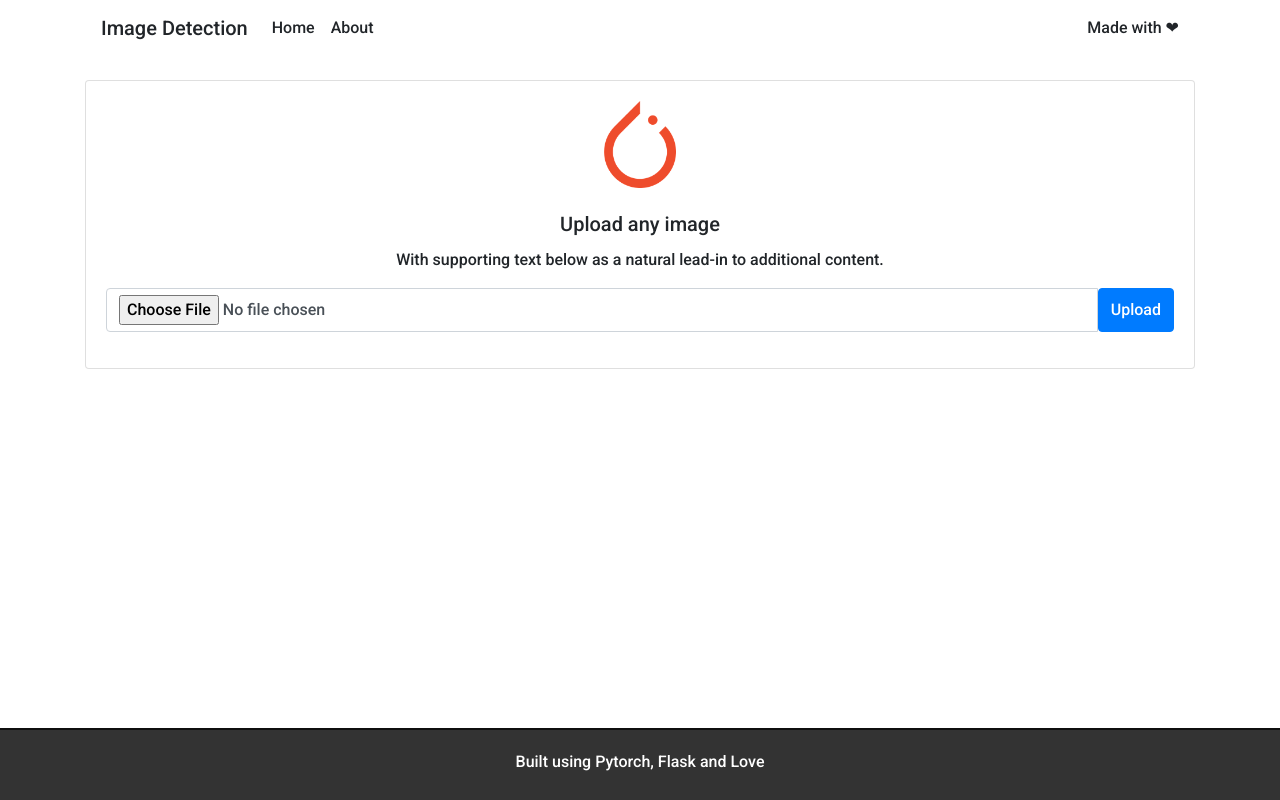
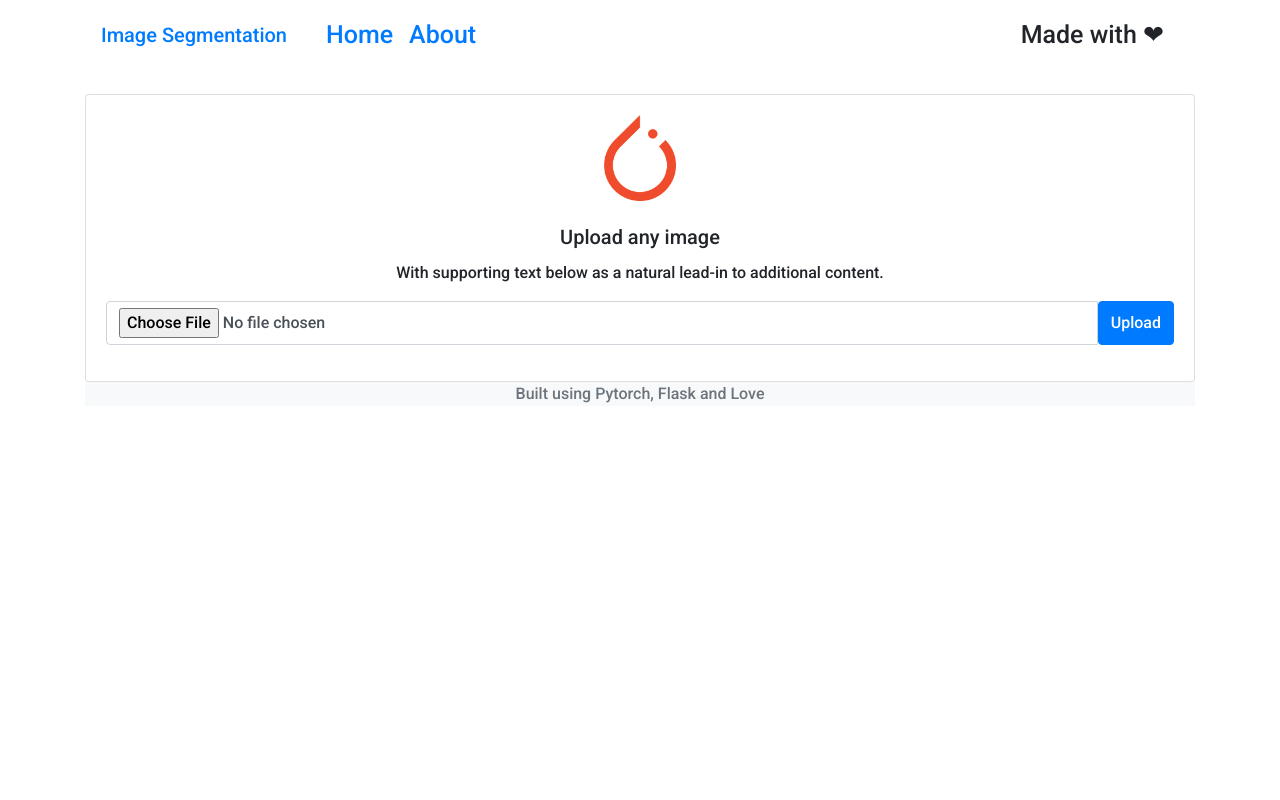
Before and after one commit to n3rwus/flask-panoptic-segmentation, a Flask app: page / in a window 1280 px wide. Run offline with Flask 2, Linux system fonts and the light colour scheme; some libraries are stand-ins or nearby versions.

Commit message:
Repairing navbar

```diff
--- a/application/static/css/main.css
+++ b/application/static/css/main.css
@@ -1,14 +1,3 @@
-* {
-    box-sizing: border-box;
-    margin: 0;
-    padding: 0;
-}
-
-*:before,
-*:after {
-    box-sizing: border-box;
-}
-
 html,
 body {
     font-family: "Roboto", sans-serif;
@@ -17,79 +6,6 @@ body {
     margin: 0;
 }
 
-header {
-    text-align: center;
-    display: flex;
-    justify-content: space-between;
-    align-items: center;
-    padding: 30px 10%;
-    background-color: #24252a;
-}
-
-a {
-    text-decoration: none;
-    color: inherit;
-}
-
-input[type=text], input[type=password] {
-    width: 100%;
-    padding: 15px;
-    margin: 5px 0 22px 0;
-    display: inline-block;
-    border: none;
-    background: #f1f1f1;
-}
-
-input[type=text]:focus, input[type=password]:focus {
-    background-color: #ddd;
-    outline: none;
-}
-
-.top-container {
-    background: #ccc;
-    padding: 5px;
-    border-bottom: 2px solid #0f0f0f;
-}
-
-.bottom-container {
-    background: #333;
-    padding: 5px;
-    border-top: 2px solid #0f0f0f;
-    position: absolute;
-    bottom: 0;
-}
-
-.container-term {
-    width: 80%;
-    margin-left: auto;
-    margin-right: auto;
-    text-align: left;
-}
-
-footer {
-    text-align: center;
-    height: 50px;
-    color: white;
-    padding: 5px;
-    margin-top: 10px;
-    bottom: 0;
-}
-
-.btn-submit {
-    background-color: #0088a9;
-    color: white;
-    padding: 16px 20px;
-    margin: 8px 0;
-    border: none;
-    cursor: pointer;
-    width: 100%;
-    opacity: 0.9;
-}
-
-.btn-submit:hover {
-    opacity: 1;
-}
-
-.nav {
+nav {
     font-size: 25px;
 }
--- a/application/templates/includes/footer.html
+++ b/application/templates/includes/footer.html
@@ -1,5 +1,3 @@
-<div class="container-fluid text-center bottom-container">
-    <footer>
-        <p>Built using Pytorch, Flask and Love</p>
-    </footer>
-</div>
+<footer class="text-center text-lg-start bg-light text-muted">
+    <p>Built using Pytorch, Flask and Love</p>
+</footer>
--- a/application/templates/includes/nav.html
+++ b/application/templates/includes/nav.html
@@ -1,6 +1,6 @@
-<nav class="navbar navbar-expand-lg">
-    <a class="navbar-brand" href="{{ url_for('upload_file') }}">Image Detection</a>
-    <div class="collapse navbar-collapse" id="navbarText">
+<nav class="navbar navbar-expand-lg stick-top">
+    <a class="navbar-brand" href="{{ url_for('upload_file') }}">Image Segmentation</a>
+    <div class="container-fluid">
         <ul class="navbar-nav mr-auto">
             <li class="nav-item active">
                 <a class="nav-link" href="{{ url_for('upload_file') }}">Home <span class="sr-only">(current)</span></a>
@@ -10,7 +10,7 @@
             </li>
         </ul>
         <span class="navbar-text">
-      Made with ❤
-    </span>
+            Made with ❤
+        </span>
     </div>
 </nav>
--- a/application/templates/layout.html
+++ b/application/templates/layout.html
@@ -7,14 +7,14 @@
     <link rel="stylesheet" href="../static/css/main.css"/>
     <link href="https://fonts.googleapis.com/css?family=Roboto:500&display=swap" rel="stylesheet">
 </head>
-<body>
 
-<div class="container">
+<body class="align-items-center">
+<div class="container align-content-center">
     {% include "includes/nav.html" %}
-    <br/>
+    <br>
     {% block content %}
     {% endblock %}
+    {% include "includes/footer.html" %}
 </div>
-{% include "includes/footer.html" %}
 </body>
 </html>
```
